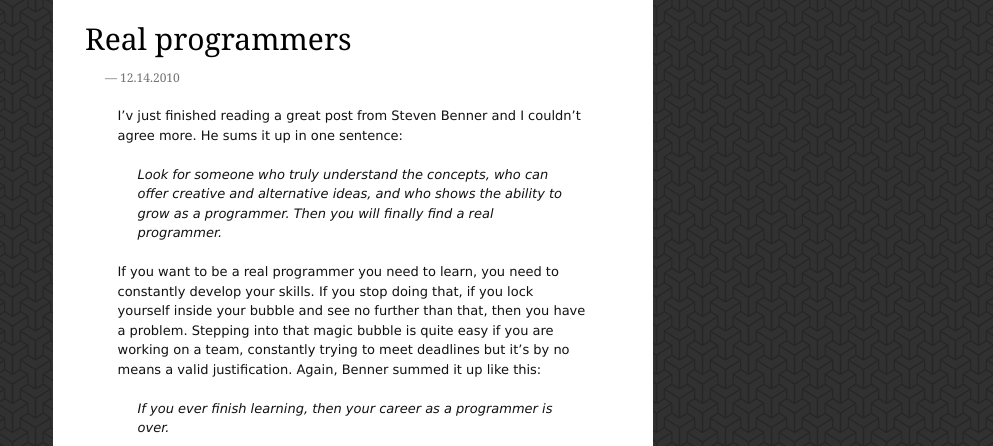
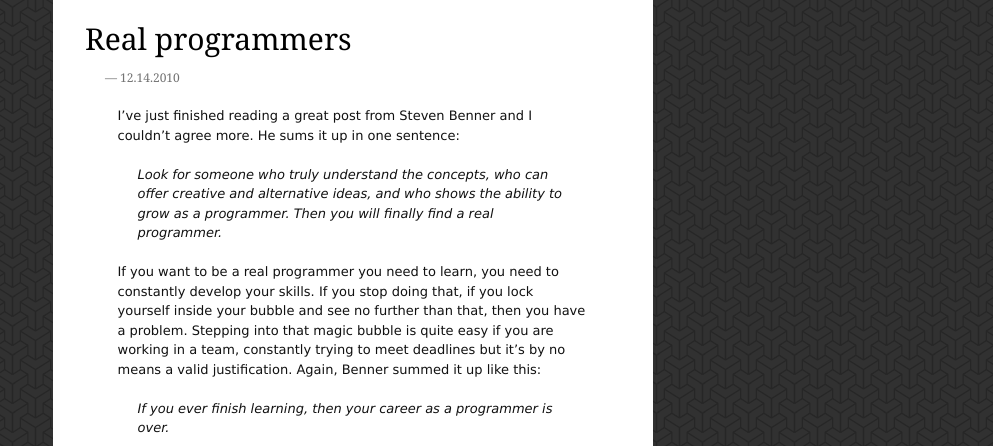
Before and after one commit to amir-hadzic/amir-hadzic.github.com, a Jekyll site: the page built from _posts/2010-12-14-Real-programmers.markdown, in a window 1280 px wide. Shown: the part 152-598 px from the top of the page, without its empty margins (287-1280 px from the left). Built offline with Jekyll 4.4.1, drawn with Linux system fonts in a browser that asks for light colours; some web fonts are replaced; comment, search, counter and statistics services are not loaded.

```diff
--- a/_posts/2010-12-14-Real-programmers.markdown
+++ b/_posts/2010-12-14-Real-programmers.markdown
@@ -5,7 +5,7 @@ title: Real programmers
 
   [0]: http://stevenbenner.com/2010/08/will-the-really-real-programmers-please-stand-up/
 
-I’v just finished reading a great post from Steven Benner and I couldn’t agree
+I’ve just finished reading a great post from Steven Benner and I couldn’t agree
 more. He sums it up in one sentence:
 
 > _Look for someone who truly understand the concepts, who can offer creative
@@ -15,7 +15,7 @@ more. He sums it up in one sentence:
 If you want to be a real programmer you need to learn, you need to constantly
 develop your skills. If you stop doing that, if you lock yourself inside your
 bubble and see no further than that, then you have a problem. Stepping into
-that magic bubble is quite easy if you are working on a team, constantly trying
+that magic bubble is quite easy if you are working in a team, constantly trying
 to meet deadlines but it’s by no means a valid justification. Again, Benner
 summed it up like this:
 
```
